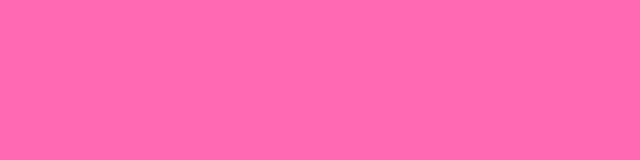
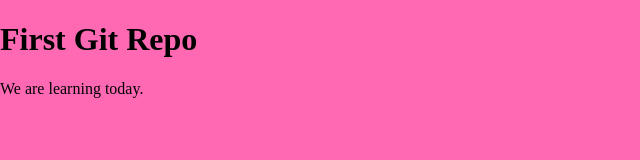
Before and after one commit to luu-jennifer/my-first-git-repo, a plain HTML site: page index.html in a window 1280 px wide. Shown: the whole page, without its empty margins (0-640 px from the left). Drawn offline with Linux system fonts and the light colour scheme.

Commit message:
added header and main to index.html

```diff
--- a/index.html
+++ b/index.html
@@ -11,6 +11,13 @@
 
 <body>
 
+  <header><h1>First Git Repo</h1></header>
+  <main>
+    <section>
+      <p>We are learning today.</p>
+    </section>
+  </main>
+
 </body>
 
 </html>
```
